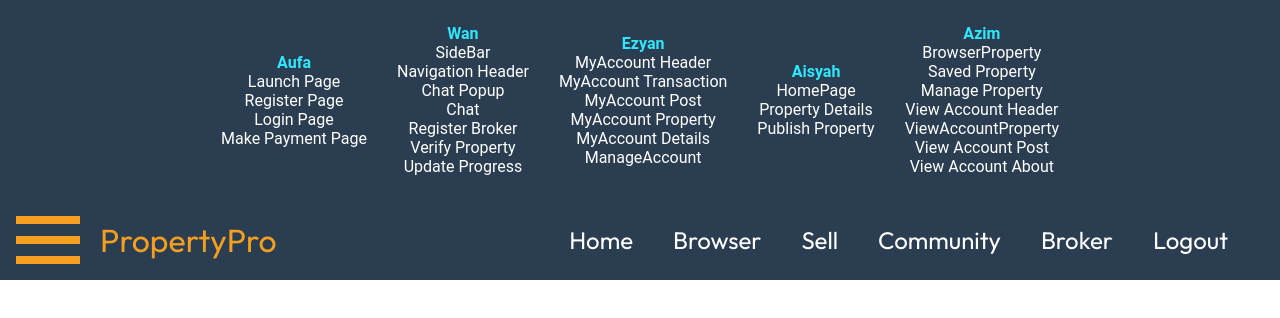
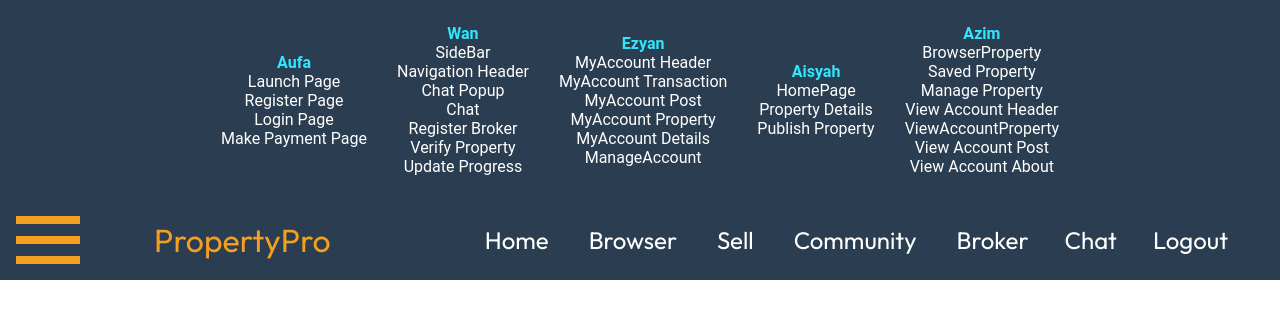
Before and after one commit to RareZyn/property-pro, a React (Create React App) app: page /navHeader in a window 1280 px wide. Shown: the top 318 px of the page. Built offline with nearby package versions, Linux system fonts and the light colour scheme.

Commit message:
Tambah Chat and make it 100vw

```diff
--- a/src/Pages/Navigation/NavHeader.css
+++ b/src/Pages/Navigation/NavHeader.css
@@ -5,9 +5,13 @@
     box-sizing: border-box;
 }
 
+body{
+    margin: 0;
+}
+
 .NavHeader{
     position: relative;
-    width: 100%;
+    width: 100vw;
     height: 5em;
     display: flex;
     justify-content: flex-start;
@@ -31,8 +35,8 @@
 }
 
 .NavTitle{
-    position: absolute;
-    left: 2.5em;
+    position: relative;
+    left: -2rem;
     text-decoration: none;
     align-self: center;
     font-family: "Outfit", sans-serif;
@@ -50,6 +54,7 @@
     display: flex;
     align-items: center;
     padding: .25rem;
+    cursor: pointer;
 }
 
 .NavHeader li.active{
--- a/src/Pages/Navigation/NavHeader.js
+++ b/src/Pages/Navigation/NavHeader.js
@@ -32,6 +32,7 @@ export const NavHeader = () => {
         <CustomLink href="/publish-property">Sell</CustomLink>
         <CustomLink href="/">Community</CustomLink>
         <CustomLink href="/register-broker">Broker</CustomLink>
+        <li className='Navigator'>Chat</li>
 
         <CustomLink href="/launch">Logout</CustomLink>
       </ul>
--- a/src/Pages/Navigation/Navbar.css
+++ b/src/Pages/Navigation/Navbar.css
@@ -1,4 +1,5 @@
 .Navbar {
+  width: 100vw;
   display: flex;
   flex-direction: row;
   justify-content: center;
```
